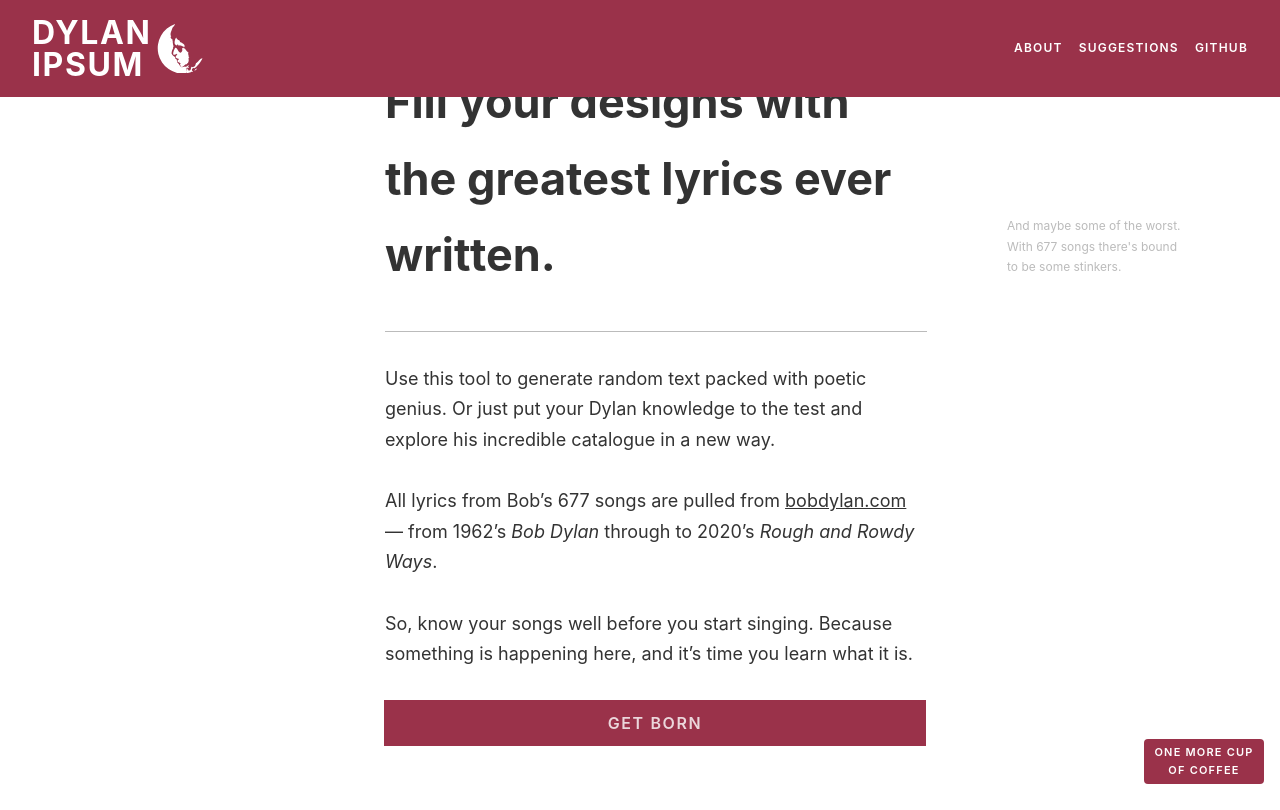
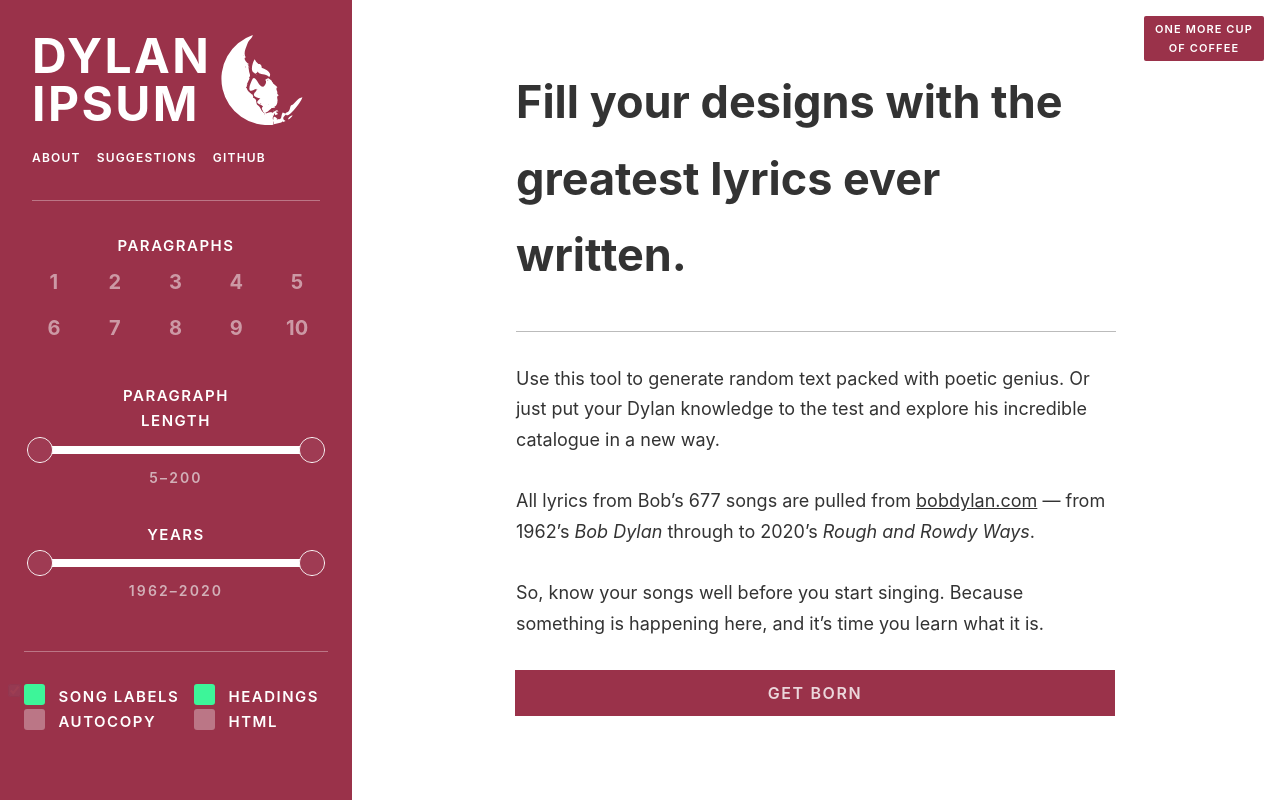
Before and after one commit to brodysmith1/dylan-ipsum, a Svelte app: page / in a window 1280 px wide. Built offline with nearby package versions, Linux system fonts and the light colour scheme.

Commit message:
Better layout for small screens

```diff
--- a/public/global.css
+++ b/public/global.css
@@ -86,14 +86,14 @@
 	color: inherit;
 }
 
-a.blockout {
+.blockout {
 	background: white;
 	transition: background .1s;
 	text-decoration: none;
 	font-weight: 600;
 }
 
-a.blockout:hover {
+.blockout:hover {
 	background: transparent
 }
 
@@ -357,11 +357,11 @@
 
 #coffee {
 	background: #9a324a;
-	border-radius: 4px;
+	border-radius: 2px;
 	text-align: center;
 	padding: .25rem .5rem;
 	position: fixed;
-	right: 0;
+	right: 1rem;
 	top: 1rem;
 	width: 120px;
 	font-size: 11px;
@@ -473,41 +473,27 @@
 
 @media (max-width: 1350px) {
 
-	aside {
-		right: 0;
-		padding: 1rem 2rem;
-		flex-direction: row;
-		width: auto;
-		height: auto;
-		bottom: unset;
-		justify-content: space-between;
+	main {
+		margin-left: 22rem;
+		padding: 4rem 0;
 	}
 
-	h1 {
-		width: 125px;
-		font-size: 2rem;
+	article {
+		max-width: 600px;
+		padding-right: 0;
 	}
 
-	#title {
-		justify-content: flex-start;
+	#introduction .annotation {
+		display: none;
 	}
 
-	#title svg {
-		width: 50px;
-		height: auto;
+	.annotation {
+		position: unset;
+		display: block;
+		margin-top: .5rem;
+		width: auto;
 	}
 
-	#coffee {
-		bottom: 1rem;
-    top: unset;
-	}
-
-	nav {
-		flex-wrap: nowrap;
-		margin-top: 0;
-		margin-right: 2rem;
-		align-items: center;
-	}
 }
 
 @media (max-width: 1000px) {
@@ -522,10 +508,14 @@
 	}
 
 	aside {
+		right: 0;
+		width: auto;
 		height: 4rem;
+		bottom: unset;
 		padding: .5rem 1rem;
 		flex-direction: column;
-		transition: all .3s
+		transition: all .3s;
+		justify-content: space-between;
 	}
 
 	aside.active {
@@ -545,6 +535,11 @@
 		width: 100%;
 	}
 
+	#title svg {
+		width: 50px;
+		height: auto;
+	}
+
 	.scroller {
 		background: #9a314a;
 	}
@@ -555,10 +550,32 @@
 		margin: auto;
 	}
 
-	.annotation {
-		position: unset;
+	.modal .scroller-inner {
+		padding: 0;
+		margin: auto;
+	}
+
+	#coffee {
+		display: none;
+	}
+
+	.active #coffee {
 		display: block;
-		margin-top: .5rem;
+		left: 0.75rem;
+		right: unset;
+		background: #a84c60;
+		width: 235px;
+		font-size: 12px;
+		line-height: 3;
+		border-radius: 0;
+	}
+
+	.btn-red:hover {
+		background: #9a324a;
+	}
+
+	.blockout {
+		background: none;
 	}
 
 }
--- a/src/App.svelte
+++ b/src/App.svelte
@@ -219,6 +219,9 @@
 		</svg>
 	</a>
 
+	<a id="coffee" class="bare upper" href="https://www.buymeacoffee.com/brods" target="_blank">
+		One more cup of coffee
+	</a>
 
 	{#if !mobile || active}
 
@@ -232,9 +235,6 @@
 				href="javascript:;"
 			>Suggestions</a>
 			<a href="https://github.com/brodysmith1/dylan-ipsum" target="_blank">Github</a>
-			<a id="coffee" href="https://www.buymeacoffee.com/brods" target="_blank">
-				One more cup of coffee
-			</a>
 		</nav>
 
 		<hr>
```
